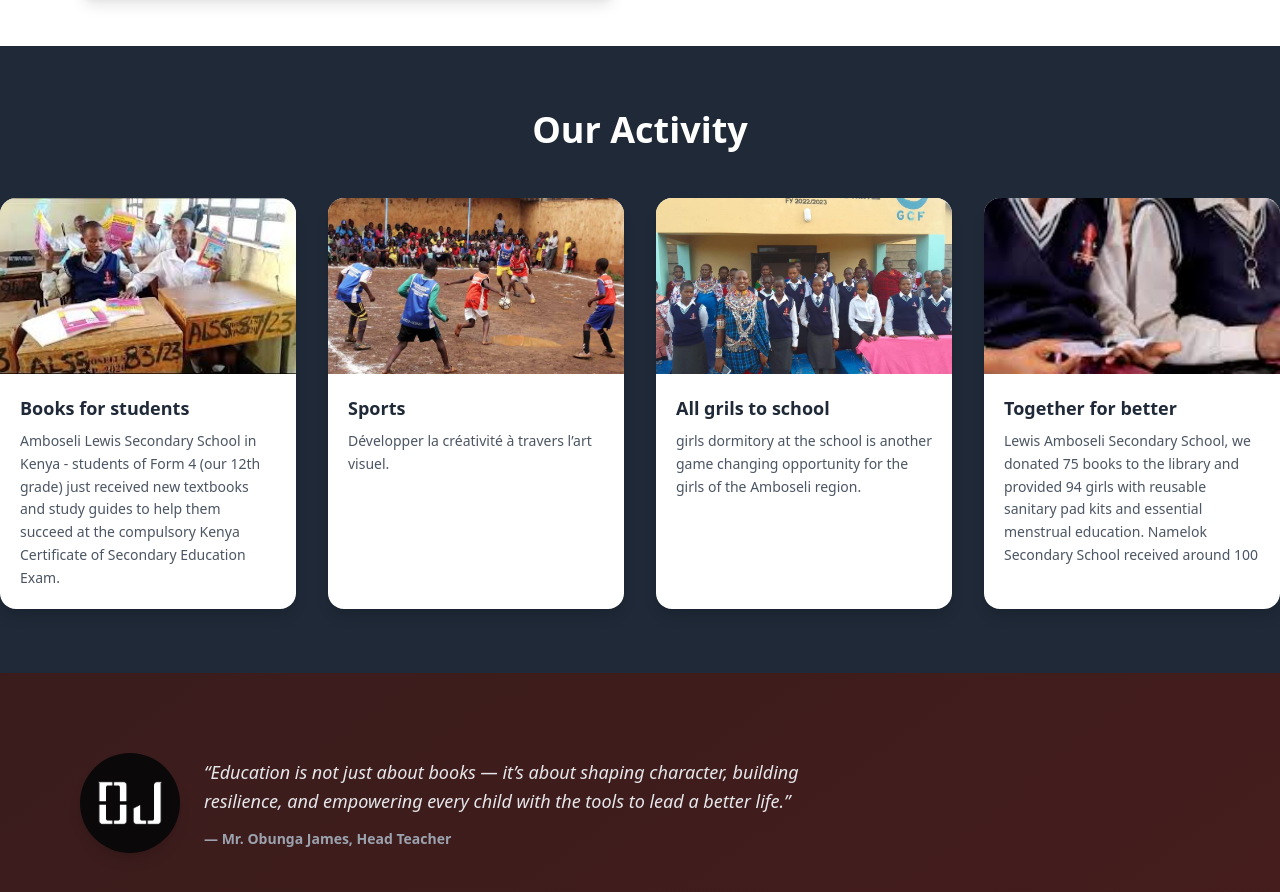
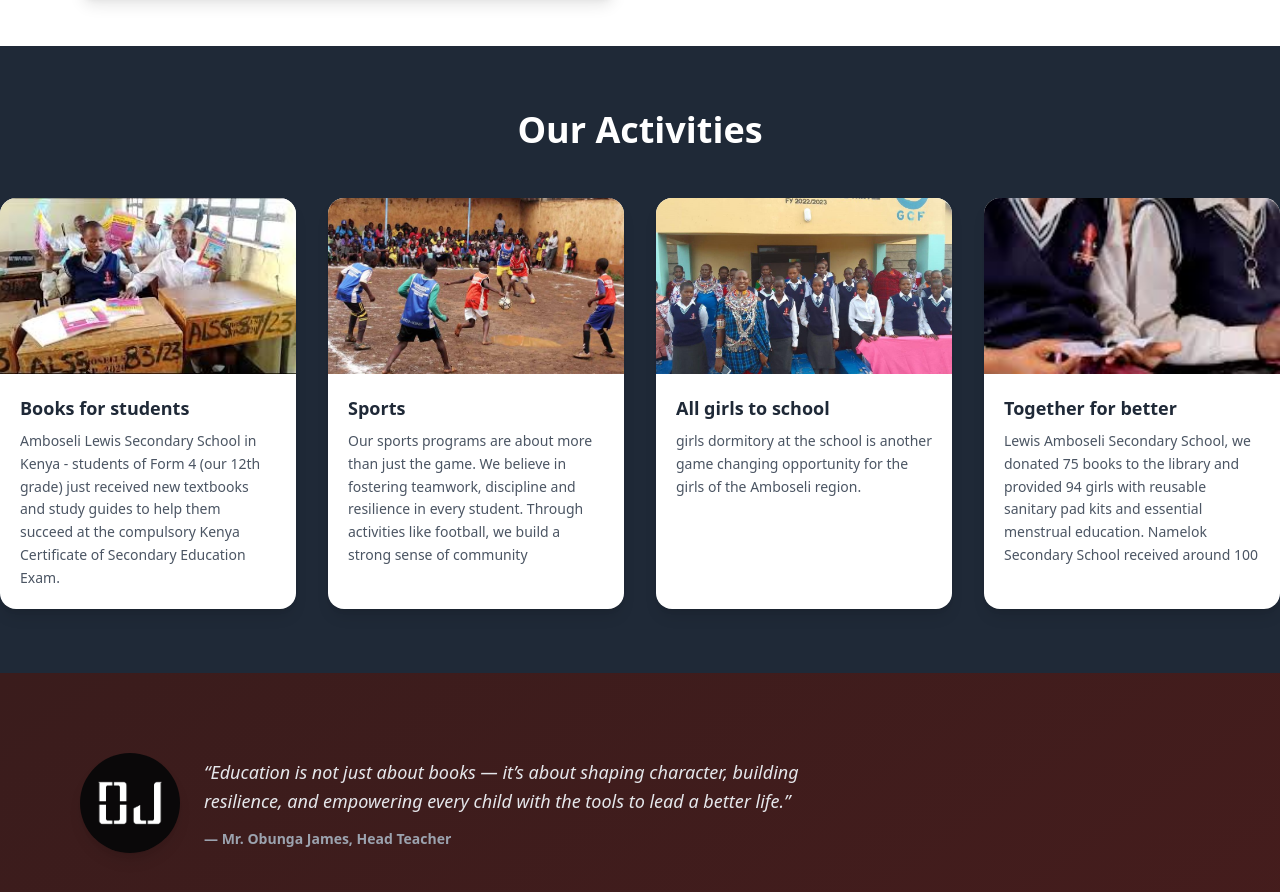
Before and after one commit to obusandy/amboseli-lewis-sms, a Next.js app: page /home in a window 1280 px wide. Shown: the part 1450-2342 px from the top of the page. Built offline with nearby package versions, Linux system fonts and the light colour scheme; no server answers.

Commit message:
activities sports addition

```diff
--- a/src/app/page.tsx
+++ b/src/app/page.tsx
@@ -20,7 +20,6 @@ export default function SplashScreen() {
         Amboseli Lewis School
       </h1>
 
-      {/* SVG éléphant animé */}
       <div className="w-48 h-48 animate-[fadeInSlow]">
         <svg
           xmlns="http://www.w3.org/2000/svg"
@@ -31,7 +30,7 @@ export default function SplashScreen() {
         </svg>
       </div>
 
-      <p className="text-sm text-gray-600 mt-4">Chargement en cours...</p>
+      <p className="text-sm text-gray-600 mt-4">Loading</p>
     </main>
   );
 }
--- a/src/components/ActivitiesSection.tsx
+++ b/src/components/ActivitiesSection.tsx
@@ -1,28 +1,32 @@
-'use client';
+"use client";
 
-import Image from 'next/image';
+import Image from "next/image";
 
 export default function ActivitiesSection() {
   const activities = [
     {
-      title: 'Books for students',
-      description: ' Amboseli Lewis Secondary School in Kenya - students of Form 4 (our 12th grade) just received new textbooks and study guides to help them succeed at the compulsory Kenya Certificate of Secondary Education Exam.',
-      image: '/images/books.jpg',
+      title: "Books for students",
+      description:
+        " Amboseli Lewis Secondary School in Kenya - students of Form 4 (our 12th grade) just received new textbooks and study guides to help them succeed at the compulsory Kenya Certificate of Secondary Education Exam.",
+      image: "/images/books.jpg",
     },
     {
-      title: 'Sports ',
-      description: 'Développer la créativité à travers l’art visuel.',
-      image: '/images/foot.jpeg',
+      title: "Sports ",
+      description:
+        "Our sports programs are about more than just the game. We believe in fostering teamwork, discipline and resilience in every student. Through activities like football, we build a strong sense of community",
+      image: "/images/foot.jpeg",
     },
     {
-      title: 'All grils to school',
-      description: 'girls dormitory at the school is another game changing opportunity for the girls of the Amboseli region.',
-      image: '/images/lewisg.jpg',
+      title: "All girls to school",
+      description:
+        "girls dormitory at the school is another game changing opportunity for the girls of the Amboseli region.",
+      image: "/images/lewisg.jpg",
     },
     {
-      title: 'Together for better',
-      description: 'Lewis Amboseli Secondary School, we donated 75 books to the library and provided 94 girls with reusable sanitary pad kits and essential menstrual education. Namelok Secondary School received around 100',
-      image: '/images/ambof.jpg',
+      title: "Together for better",
+      description:
+        "Lewis Amboseli Secondary School, we donated 75 books to the library and provided 94 girls with reusable sanitary pad kits and essential menstrual education. Namelok Secondary School received around 100",
+      image: "/images/ambof.jpg",
     },
   ];
 
@@ -30,7 +34,7 @@ export default function ActivitiesSection() {
     <section id="activites" className="py-16 mb-0 top-0 bg-gray-800">
       <div className="max-w-7xl mx-auto ">
         <h2 className="text-4xl font-extrabold text-white text-center mb-12">
-          Our Activity
+          Our Activities
         </h2>
         <div className="grid grid-cols-1 sm:grid-cols-2 lg:grid-cols-4 gap-8">
           {activities.map((activity, index) => (
```
